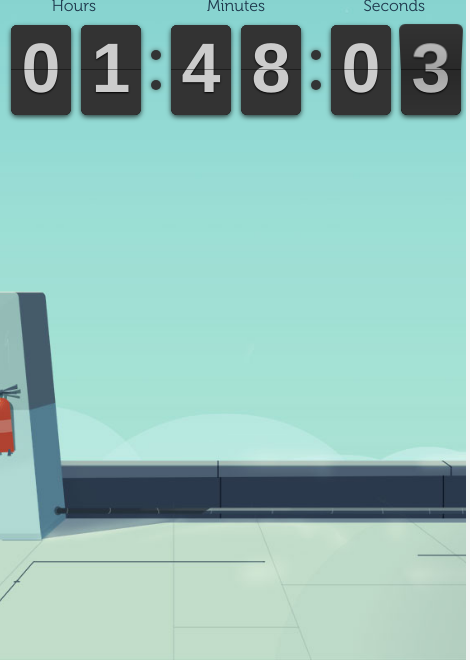
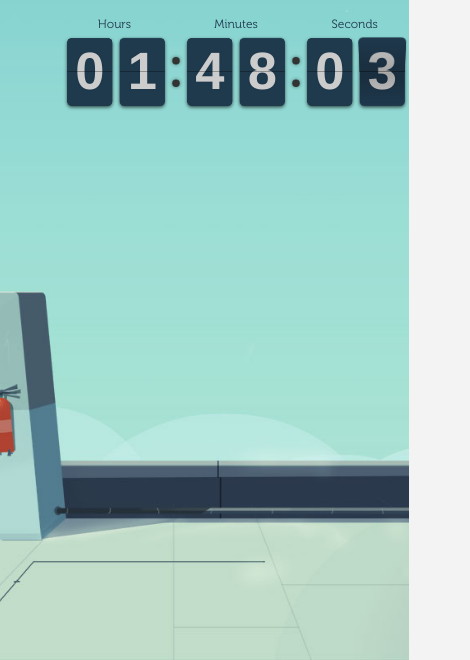
Before and after one commit to dragoncapital/countdown, a plain HTML site: page index.html in a window 390 px wide. Shown: the part 184-844 px from the top of the page, 470 px wide, since content can reach past the window. Drawn offline with Linux system fonts and the light colour scheme.

Commit message:
- commit 2

```diff
--- a/css/app.css
+++ b/css/app.css
@@ -47,3 +47,23 @@ h6 {
 .pre-launch .flip-clock-divider.seconds .flip-clock-label { right: -99px; }
 .pre-launch .flip-clock-divider.minutes .flip-clock-label { right: -99px; }
 .pre-launch .flip-clock-divider.hours .flip-clock-label { right: -90px; }
+
+@media only screen and (max-width: 640px){
+	.clock {
+		transform: scale(0.75) translateX(0%);
+	}
+}
+
+@media only screen and (max-width: 360px){
+	.clock {
+		transform: scale(0.5) translateX(50%);
+        left: -50%;
+	}
+}
+
+@media only screen and (max-width: 320px){
+	.clock {
+		transform: scale(0.5) translateX(25%);
+        left: -45%;
+	}
+}
--- a/css/flipclock.css
+++ b/css/flipclock.css
@@ -74,7 +74,7 @@
   font-weight: bold;
   line-height: 87px;
   border-radius: 6px;
-  background: #000;
+  background: #1f394d;
 }
 
 .flip-clock-wrapper ul li {
@@ -133,7 +133,7 @@
   z-index: 5;
   width: 100%;
   height: 3px;
-  background-color: #000;
+  background-color: #1f394d;
   background-color: rgba(0, 0, 0, 0.4); }
 
 .flip-clock-wrapper ul li a div.down {
@@ -154,9 +154,9 @@
   width: 100%;
   height: 200%;
   color: #ccc;
-  text-shadow: 0 1px 2px #000;
+  text-shadow: 0 1px 2px #1f394d;
   text-align: center;
-  background-color: #333;
+  background-color: #1f394d;
   border-radius: 6px;
   font-size: 70px; }
 
```
